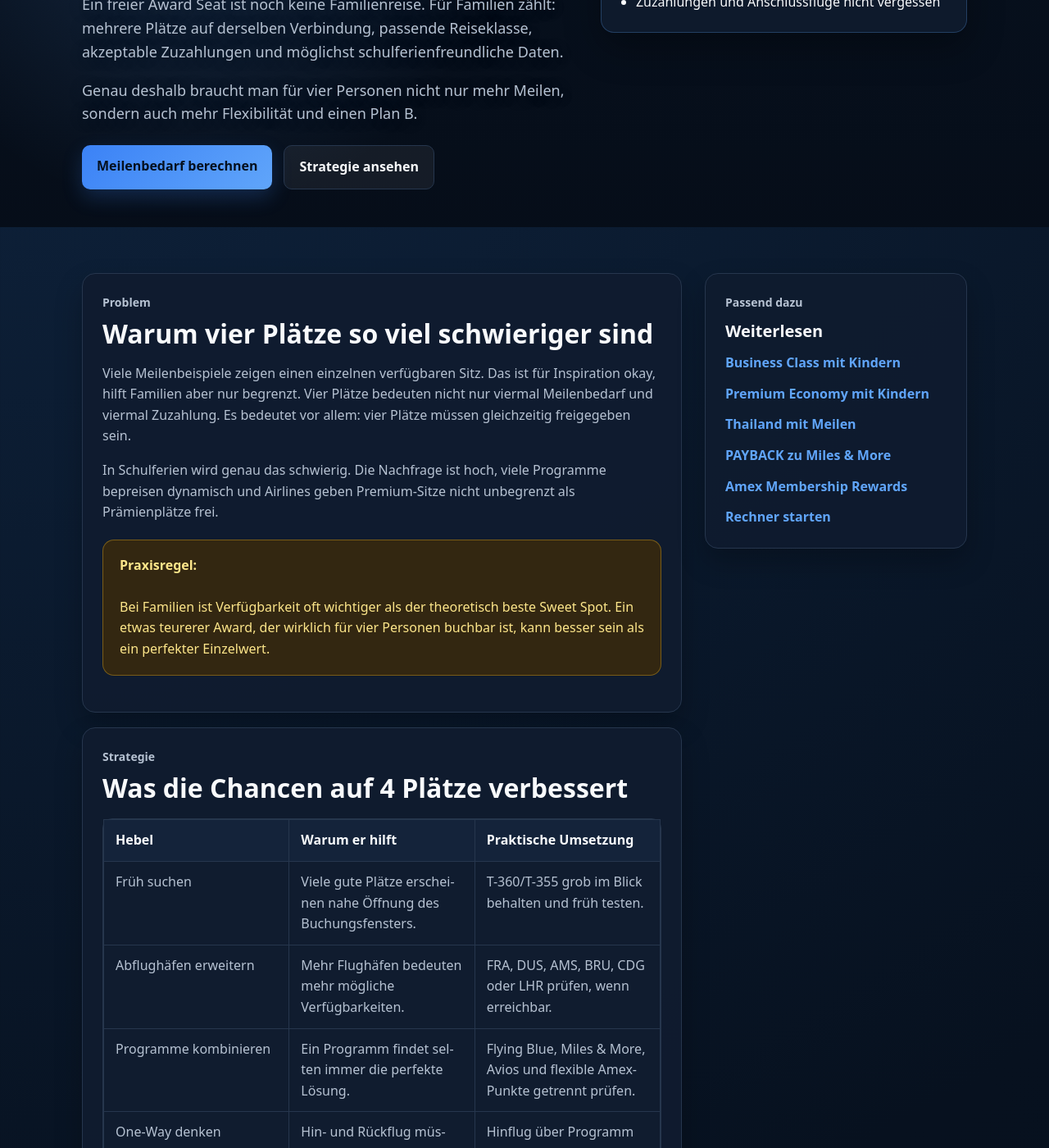
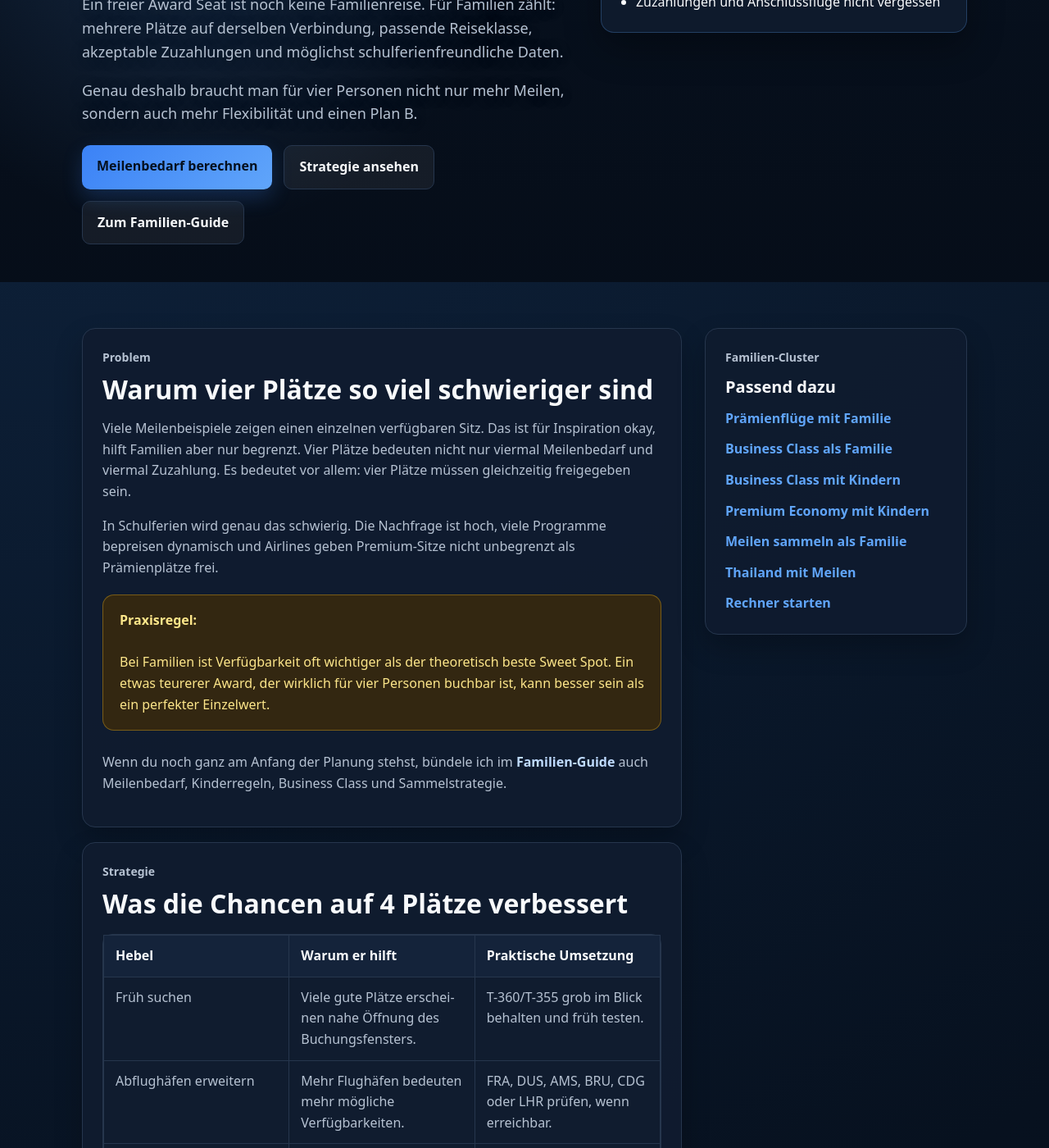
Before and after one commit to Praemienflug-Planer/miles-planer, a Jekyll site: the page built from vier-praemienflug-plaetze-finden/index.html, in a window 1280 px wide and 1400 px high, scrolled down 532 px. Shown: the whole window at 82% size. Built offline with Jekyll 4.4.1, drawn with Linux system fonts in a browser that asks for light colours; some of the changed text lies outside the part shown.

Commit message:
Link four-seat guide into family cluster

```diff
--- a/vier-praemienflug-plaetze-finden/index.html
+++ b/vier-praemienflug-plaetze-finden/index.html
@@ -22,10 +22,10 @@ layout: default
 <body>
 <a href="#main-content" class="skip-link">Zum Inhalt springen</a>
 <main id="main-content">
-  <section class="hero hero-small"><div class="container hero-grid seo-hero-grid"><div><p class="eyebrow">Familienstrategie</p><h1>4 Prämienflug-Plätze finden: warum Familien anders suchen müssen</h1><p class="hero-text">Ein freier Award Seat ist noch keine Familienreise. Für Familien zählt: mehrere Plätze auf derselben Verbindung, passende Reiseklasse, akzeptable Zuzahlungen und möglichst schulferienfreundliche Daten.</p><p class="hero-text">Genau deshalb braucht man für vier Personen nicht nur mehr Meilen, sondern auch mehr Flexibilität und einen Plan B.</p><div class="hero-actions"><a class="btn btn-primary" href="/rechner/">Meilenbedarf berechnen</a><a class="btn btn-secondary" href="#strategie">Strategie ansehen</a></div></div><div class="hero-card"><h2>Kurzfazit</h2><ul><li>früh suchen und Buchungsfenster kennen</li><li>mehrere Abflughäfen und Programme prüfen</li><li>Premium Economy als realistischen Plan B einplanen</li><li>Hin- und Rückflug getrennt denken</li><li>Zuzahlungen und Anschlussflüge nicht vergessen</li></ul></div></div></section>
+  <section class="hero hero-small"><div class="container hero-grid seo-hero-grid"><div><p class="eyebrow">Familienstrategie</p><h1>4 Prämienflug-Plätze finden: warum Familien anders suchen müssen</h1><p class="hero-text">Ein freier Award Seat ist noch keine Familienreise. Für Familien zählt: mehrere Plätze auf derselben Verbindung, passende Reiseklasse, akzeptable Zuzahlungen und möglichst schulferienfreundliche Daten.</p><p class="hero-text">Genau deshalb braucht man für vier Personen nicht nur mehr Meilen, sondern auch mehr Flexibilität und einen Plan B.</p><div class="hero-actions"><a class="btn btn-primary" href="/rechner/">Meilenbedarf berechnen</a><a class="btn btn-secondary" href="#strategie">Strategie ansehen</a><a class="btn btn-secondary" href="/praemienfluege-familie/">Zum Familien-Guide</a></div></div><div class="hero-card"><h2>Kurzfazit</h2><ul><li>früh suchen und Buchungsfenster kennen</li><li>mehrere Abflughäfen und Programme prüfen</li><li>Premium Economy als realistischen Plan B einplanen</li><li>Hin- und Rückflug getrennt denken</li><li>Zuzahlungen und Anschlussflüge nicht vergessen</li></ul></div></div></section>
 
   <section class="section"><div class="container seo-layout"><article class="seo-content">
-    <div class="article-card seo-card"><p class="eyebrow">Problem</p><h2>Warum vier Plätze so viel schwieriger sind</h2><p>Viele Meilenbeispiele zeigen einen einzelnen verfügbaren Sitz. Das ist für Inspiration okay, hilft Familien aber nur begrenzt. Vier Plätze bedeuten nicht nur viermal Meilenbedarf und viermal Zuzahlung. Es bedeutet vor allem: vier Plätze müssen gleichzeitig freigegeben sein.</p><p>In Schulferien wird genau das schwierig. Die Nachfrage ist hoch, viele Programme bepreisen dynamisch und Airlines geben Premium-Sitze nicht unbegrenzt als Prämienplätze frei.</p><div class="warning-box"><strong>Praxisregel:</strong><br><br>Bei Familien ist Verfügbarkeit oft wichtiger als der theoretisch beste Sweet Spot. Ein etwas teurerer Award, der wirklich für vier Personen buchbar ist, kann besser sein als ein perfekter Einzelwert.</div></div>
+    <div class="article-card seo-card"><p class="eyebrow">Problem</p><h2>Warum vier Plätze so viel schwieriger sind</h2><p>Viele Meilenbeispiele zeigen einen einzelnen verfügbaren Sitz. Das ist für Inspiration okay, hilft Familien aber nur begrenzt. Vier Plätze bedeuten nicht nur viermal Meilenbedarf und viermal Zuzahlung. Es bedeutet vor allem: vier Plätze müssen gleichzeitig freigegeben sein.</p><p>In Schulferien wird genau das schwierig. Die Nachfrage ist hoch, viele Programme bepreisen dynamisch und Airlines geben Premium-Sitze nicht unbegrenzt als Prämienplätze frei.</p><div class="warning-box"><strong>Praxisregel:</strong><br><br>Bei Familien ist Verfügbarkeit oft wichtiger als der theoretisch beste Sweet Spot. Ein etwas teurerer Award, der wirklich für vier Personen buchbar ist, kann besser sein als ein perfekter Einzelwert.</div><p>Wenn du noch ganz am Anfang der Planung stehst, bündele ich im <a class="text-link" href="/praemienfluege-familie/">Familien-Guide</a> auch Meilenbedarf, Kinderregeln, Business Class und Sammelstrategie.</p></div>
 
     <div class="article-card seo-card" id="strategie"><p class="eyebrow">Strategie</p><h2>Was die Chancen auf 4 Plätze verbessert</h2><div class="seo-table-wrap"><table class="seo-table"><thead><tr><th>Hebel</th><th>Warum er hilft</th><th>Praktische Umsetzung</th></tr></thead><tbody><tr><td>Früh suchen</td><td>Viele gute Plätze erscheinen nahe Öffnung des Buchungsfensters.</td><td>T-360/T-355 grob im Blick behalten und früh testen.</td></tr><tr><td>Abflughäfen erweitern</td><td>Mehr Flughäfen bedeuten mehr mögliche Verfügbarkeiten.</td><td>FRA, DUS, AMS, BRU, CDG oder LHR prüfen, wenn erreichbar.</td></tr><tr><td>Programme kombinieren</td><td>Ein Programm findet selten immer die perfekte Lösung.</td><td>Flying Blue, Miles &amp; More, Avios und flexible Amex-Punkte getrennt prüfen.</td></tr><tr><td>One-Way denken</td><td>Hin- und Rückflug müssen nicht über dasselbe Programm laufen.</td><td>Hinflug über Programm A, Rückflug über Programm B planen.</td></tr><tr><td>Reiseklasse flexibel halten</td><td>Business Class für 4 ist schwerer als Premium Economy.</td><td>Premium Economy als echten Plan B definieren.</td></tr></tbody></table></div></div>
 
@@ -33,14 +33,14 @@ layout: default
 
     <div class="article-card seo-card"><p class="eyebrow">Familienlogik</p><h2>Der günstigste Meilenpreis ist nicht automatisch der beste Flug</h2><p>Mit Kindern zählt nicht nur der Meilenwert. Ein Routing kann rechnerisch gut aussehen und praktisch trotzdem nerven: zu langer Umstieg, Nachtflug zur falschen Zeit, getrennte Sitzplätze, Flughafenwechsel oder ein zusätzlicher Inlandsflug ohne Puffer.</p><p>Gerade bei Familien würde ich deshalb immer das Gesamtpaket bewerten: Verfügbarkeit, Reisestress, Zuzahlungen, Sitzplatzlogik, Gepäck und Anschlussflüge.</p></div>
 
-    <div class="article-card seo-card"><p class="eyebrow">Plan B</p><h2>Premium Economy ist oft der realistischere Familienhebel</h2><p>Business Class ist schön, aber vier Plätze sind häufig schwer. Premium Economy kann für Familien ein sehr sinnvoller Kompromiss sein: mehr Komfort als Economy, niedrigere Meilenhürde als Business und oft bessere Chancen auf mehrere Plätze.</p><p>Das heißt nicht, dass Business Class ausgeschlossen ist. Es heißt nur: Wer nur Business Class akzeptiert, erhöht das Risiko, am Ende gar keine passende Einlösung zu finden.</p><p><a class="text-link" href="/meilen-business-class/">Mehr zu Business Class mit Meilen</a></p></div>
+    <div class="article-card seo-card"><p class="eyebrow">Plan B</p><h2>Premium Economy ist oft der realistischere Familienhebel</h2><p>Business Class ist schön, aber vier Plätze sind häufig schwer. Premium Economy kann für Familien ein sehr sinnvoller Kompromiss sein: mehr Komfort als Economy, niedrigere Meilenhürde als Business und oft bessere Chancen auf mehrere Plätze.</p><p>Das heißt nicht, dass Business Class ausgeschlossen ist. Es heißt nur: Wer nur Business Class akzeptiert, erhöht das Risiko, am Ende gar keine passende Einlösung zu finden.</p><p><a class="text-link" href="/business-class-familie-meilen/">Business Class als Familie einordnen</a> · <a class="text-link" href="/premium-economy-mit-kindern/">Premium Economy mit Kindern</a></p></div>
 
     <div class="article-card seo-card"><p class="eyebrow">Flexible Punkte</p><h2>Warum flexible Punkte bei Familien besonders wertvoll sind</h2><p>Wenn Punkte erst einmal fest bei einem Programm liegen, bist du an dessen Verfügbarkeiten und Regeln gebunden. Flexible Punkte wie Membership Rewards können helfen, weil du später entscheiden kannst, welches Programm für deine konkrete Reise am besten passt.</p><p>Das gilt besonders, wenn du vier Plätze suchst. Vielleicht passt Flying Blue für den Hinflug, Miles &amp; More für den Rückflug oder Avios für eine andere Strecke. Diese Flexibilität ist oft mehr wert als ein einzelner theoretisch niedriger Preis.</p><div class="affiliate-soft-box"><strong>Transparenz:</strong><br><br>Wenn du dich für passende Kreditkarten interessierst, kannst du über das <a href="/kontakt.html">Kontaktformular</a> einen Empfehlungslink anfragen. Wenn du über diesen Link bestellst, kann ich eine Prämie erhalten. Für dich entstehen dadurch keine zusätzlichen Kosten.</div></div>
 
     <div class="article-card seo-card"><p class="eyebrow">Checkliste</p><h2>Meine Checkliste für 4 Award Seats</h2><ol><li>Personenzahl und Reiseklasse realistisch festlegen.</li><li>Meilenbedarf pro Programm grob berechnen.</li><li>Flexible Punkte nicht zu früh übertragen.</li><li>Mehrere Abflughäfen prüfen.</li><li>Hin- und Rückflug getrennt betrachten.</li><li>Zuzahlungen für alle Personen zusammenrechnen.</li><li>Plan B definieren: Premium Economy, andere Daten oder Cash-Ticket.</li></ol></div>
 
-    <div class="article-card seo-card"><p class="eyebrow">Nächster Schritt</p><h2>Erst Zielmenge klären</h2><p>Bevor du konkrete Verfügbarkeiten suchst, solltest du wissen, welche Meilenmenge deine Familie ungefähr braucht. Genau dafür ist der Prämienflug-Planer gedacht.</p><a class="btn btn-primary" href="/rechner/">Meilenbedarf für 4 Personen prüfen</a></div>
-  </article><aside class="seo-sidebar"><div class="article-card seo-card sticky-card"><p class="eyebrow">Passend dazu</p><h3>Weiterlesen</h3><div class="sidebar-links"><a href="/business-class-mit-kindern/">Business Class mit Kindern</a><a href="/premium-economy-mit-kindern/">Premium Economy mit Kindern</a><a href="/meilen-thailand/">Thailand mit Meilen</a><a href="/meilen-sammeln/payback-punkte-miles-and-more/">PAYBACK zu Miles &amp; More</a><a href="/meilen-sammeln/amex/">Amex Membership Rewards</a><a href="/rechner/">Rechner starten</a></div></div></aside></div></section>
+    <div class="article-card seo-card"><p class="eyebrow">Nächster Schritt</p><h2>Erst Zielmenge klären</h2><p>Bevor du konkrete Verfügbarkeiten suchst, solltest du wissen, welche Meilenmenge deine Familie ungefähr braucht. Genau dafür ist der Prämienflug-Planer gedacht.</p><a class="btn btn-primary" href="/rechner/">Meilenbedarf für 4 Personen prüfen</a> <a class="btn btn-secondary" href="/praemienfluege-familie/">Familienplanung im Überblick</a></div>
+  </article><aside class="seo-sidebar"><div class="article-card seo-card sticky-card"><p class="eyebrow">Familien-Cluster</p><h3>Passend dazu</h3><div class="sidebar-links"><a href="/praemienfluege-familie/">Prämienflüge mit Familie</a><a href="/business-class-familie-meilen/">Business Class als Familie</a><a href="/business-class-mit-kindern/">Business Class mit Kindern</a><a href="/premium-economy-mit-kindern/">Premium Economy mit Kindern</a><a href="/meilen-sammeln-familie/">Meilen sammeln als Familie</a><a href="/meilen-thailand/">Thailand mit Meilen</a><a href="/rechner/">Rechner starten</a></div></div></aside></div></section>
 </main>
 </body>
 </html>
```
